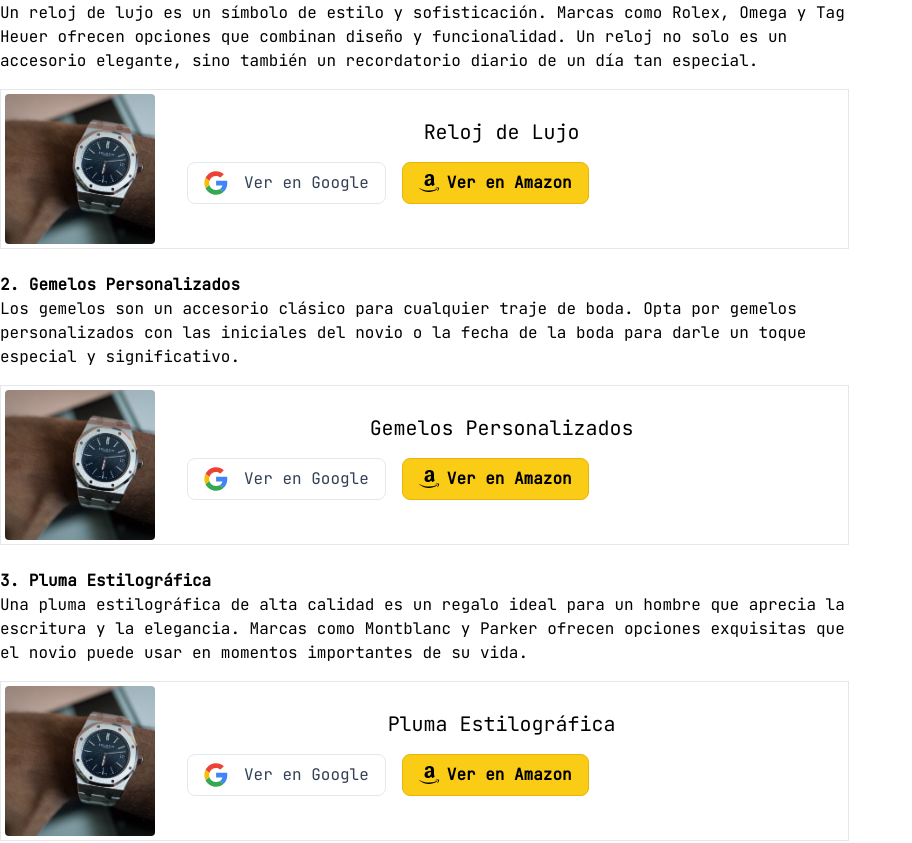
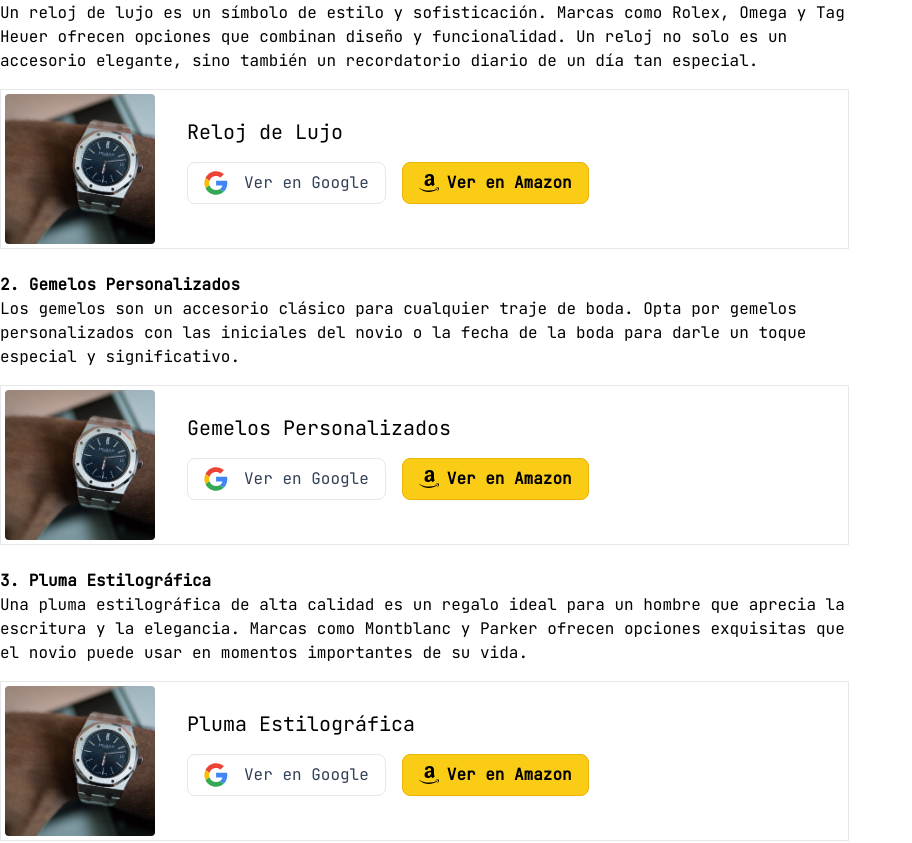
Before and after one commit to sergitejada/MiduVercelHackathon, a Next.js app: page /blog/boda/regalos-para-boda-hombre-mejores-ideas in a window 1280 px wide. Shown: the part 1151-1994 px from the top of the page, without its empty margins (0-912 px from the left). Built offline with nearby package versions, Linux system fonts and the light colour scheme.

Commit message:
refactor: Update CardProduct component to use text-start class for title alignment

```diff
--- a/src/components/ui/card-product.tsx
+++ b/src/components/ui/card-product.tsx
@@ -16,7 +16,7 @@ export default function CardProduct({ src, title, description, link }: Props) {
 				<Image src={src} alt={title} width={150} height={150} className="aspect-square rounded object-cover" />
 			</div>
 			<div className="mt-6 flex w-3/4 flex-col gap-4">
-				<h4 className="text-center text-xl">{title}</h4>
+				<h4 className="text-start text-xl">{title}</h4>
 				<div className="flex w-auto flex-row justify-start gap-4">
 					<GoogleButton url={title} />
 					<AmazonButton search={title} />
```
